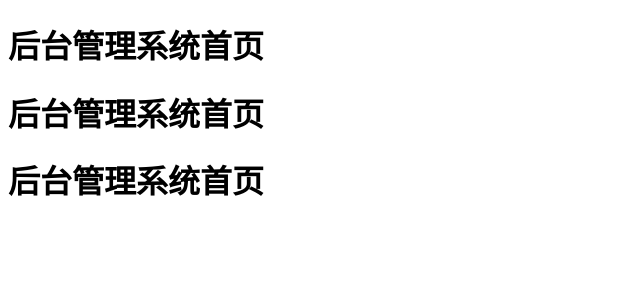
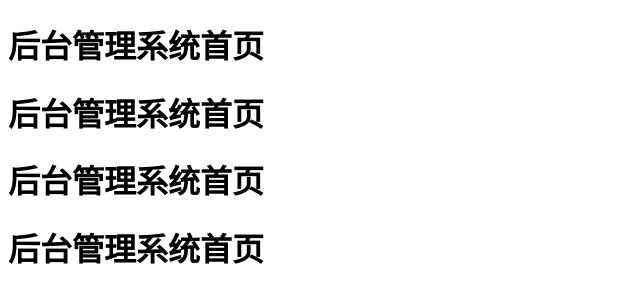
Before and after one commit to yongmeiZ/letaotao, a website: page public/back/index.html in a window 1280 px wide. Shown: the whole page, without its empty margins (0-640 px from the left). Drawn offline with Linux system fonts and the light colour scheme.

Commit message:
第四局

```diff
--- a/public/back/index.html
+++ b/public/back/index.html
@@ -9,6 +9,7 @@
 <h1>后台管理系统首页</h1>
 <h1>后台管理系统首页</h1>
 <h1>后台管理系统首页</h1>
+<h1>后台管理系统首页</h1>
 
 </body>
 </html>
```
